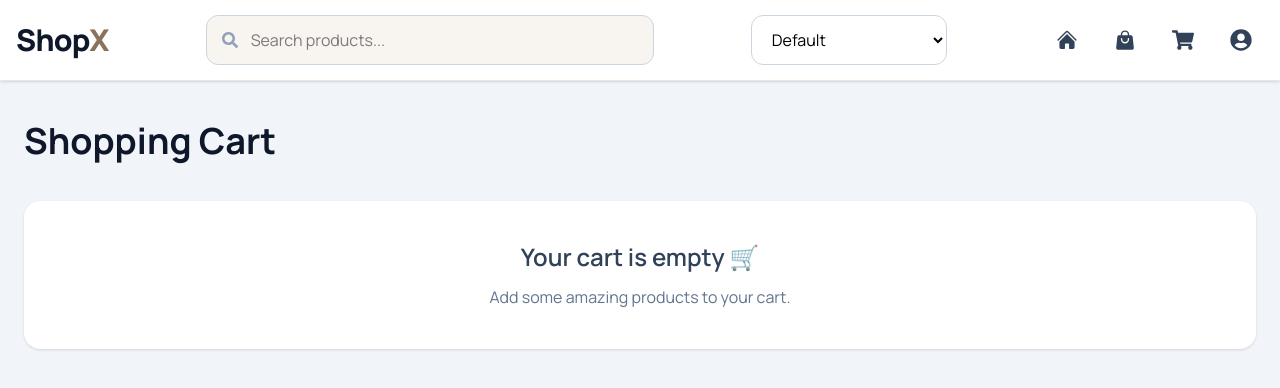
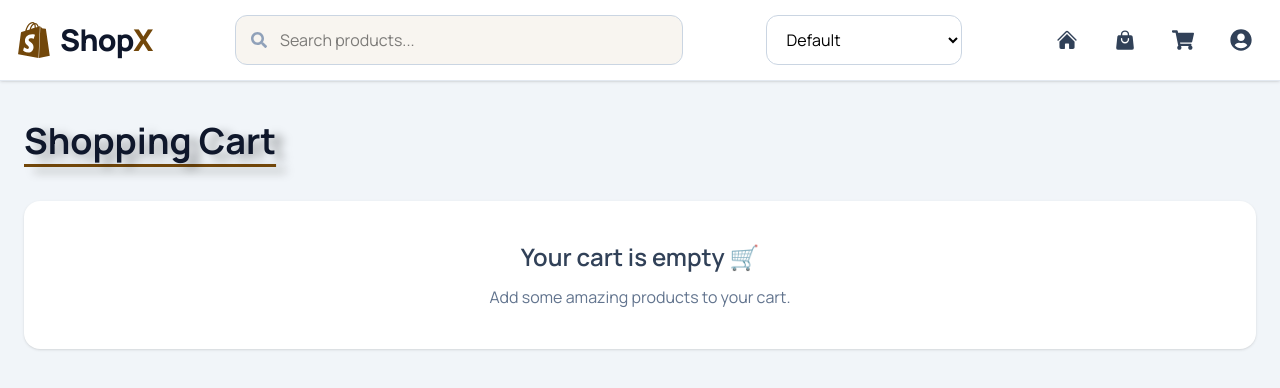
Before and after one commit to Abd-Elrahman-Taha/Shop_Redux, a React (Vite) app: page /cart in a window 1280 px wide. Shown: the top 388 px of the page. Built offline with nearby package versions, Linux system fonts and the light colour scheme.

Commit message:
adding logos

```diff
--- a/src/App.css
+++ b/src/App.css
@@ -109,3 +109,12 @@ body {
     font-weight: 600;
     font-size: 20px;
 }
+
+.products{
+    text-decoration: underline;
+    text-decoration-color: #72470a;
+    text-decoration-thickness: 3px;
+    text-underline-offset: 10px;
+    text-decoration-style: solid;
+    text-shadow: 10px 5px 10px rgba(0, 0, 0, 0.342);
+}
--- a/src/components/Navbar.tsx
+++ b/src/components/Navbar.tsx
@@ -12,6 +12,8 @@ import {
   HiXMark,
   HiShoppingBag,
 } from "react-icons/hi2";
+import { SiShopify } from "react-icons/si";
+
 
 import { useAppSelector, useAppDispatch } from "../hooks/hooks";
 import { setSearchTerm } from "../features/products/searchSlice";
@@ -50,9 +52,12 @@ const Navbar = () => {
           {/* Logo */}
           <Link
   to="/"
-            className="text-3xl font-black tracking-tight text-slate-900"
+  className="flex items-center gap-2 text-3xl font-black tracking-tight text-slate-900"
 >
-            Shop<span className="text-[#8A735A]">X</span>
+  <SiShopify className="text-[#72470a] text-4xl" />
+  <span>
+    Shop<span className="text-[#72470a]">X</span>
+  </span>
 </Link>
 
           {/* Search */}
@@ -200,9 +205,12 @@ const Navbar = () => {
 
                 <Link
   to="/"
-              className="text-3xl font-black text-slate-900"
+  className="flex items-center gap-2 text-3xl font-black tracking-tight text-slate-900"
 >
+  <SiShopify className="text-[#72470a] text-4xl" />
+  <span>
     Shop<span className="text-[#8A735A]">X</span>
+  </span>
 </Link>
 
             <button
--- a/src/pages/cart.tsx
+++ b/src/pages/cart.tsx
@@ -20,7 +20,7 @@ const Cart = () => {
   return (
     <main className="min-h-screen bg-slate-100 py-10">
       <div className="mx-auto max-w-7xl px-6">
-        <h1 className="mb-10 text-4xl font-bold text-slate-900">
+        <h1 className="products mb-10 text-4xl font-bold text-slate-900">
           Shopping Cart
         </h1>
 
--- a/src/pages/dashboard.tsx
+++ b/src/pages/dashboard.tsx
@@ -58,12 +58,12 @@ const Dashboard = () => {
       {/* Header */}
 
       <div className="mb-8">
-        <h1 className="text-4xl font-bold text-slate-800">
+        <h1 className="products text-4xl font-bold text-slate-800">
           Admin Dashboard
         </h1>
 
         <p className="mt-2 text-slate-500">
-          Welcome back! Here's what's happening today.
+          Welcome back Boss! Here's what's happening today.
         </p>
       </div>
 
--- a/src/pages/orders.tsx
+++ b/src/pages/orders.tsx
@@ -42,7 +42,7 @@ const Orders = () => {
   return (
     <main className="min-h-screen bg-slate-100 py-10">
       <div className="mx-auto max-w-6xl px-6">
-        <h1 className="mb-8 text-4xl font-bold text-slate-900">
+        <h1 className="products mb-8 text-4xl font-bold text-slate-900">
           My Orders
         </h1>
 
--- a/src/pages/shop.tsx
+++ b/src/pages/shop.tsx
@@ -43,7 +43,7 @@ const Shop = () => {
     return (
 <main className="min-h-screen bg-background">
       <div className="mx-auto max-w-7xl px-6 py-10">
-      <h1 className="mb-8 text-4xl font-extrabold text-text">
+      <h1 className="products mb-8 text-4xl font-extrabold text-text">
   Our Products
 </h1>
 
--- a/src/pages/tracking.tsx
+++ b/src/pages/tracking.tsx
@@ -31,7 +31,7 @@ const OrderTracking = () => {
       <main className="flex min-h-screen items-center justify-center bg-slate-100">
         <div className="rounded-3xl bg-white p-10 shadow text-center">
           <Package size={60} className="mx-auto text-slate-400" />
-          <h1 className="mt-4 text-3xl font-bold">
+          <h1 className="products mt-4 text-3xl font-bold">
             No Orders Found
           </h1>
 
@@ -50,7 +50,7 @@ const OrderTracking = () => {
     <main className="min-h-screen bg-slate-100 py-10">
       <div className="mx-auto max-w-6xl px-6">
 
-        <h1 className="mb-8 text-4xl font-bold">
+        <h1 className="products mb-8 text-4xl font-bold">
           Order Tracking
         </h1>
 
```
Lines whose indentation alone changed are shown as unchanged.
